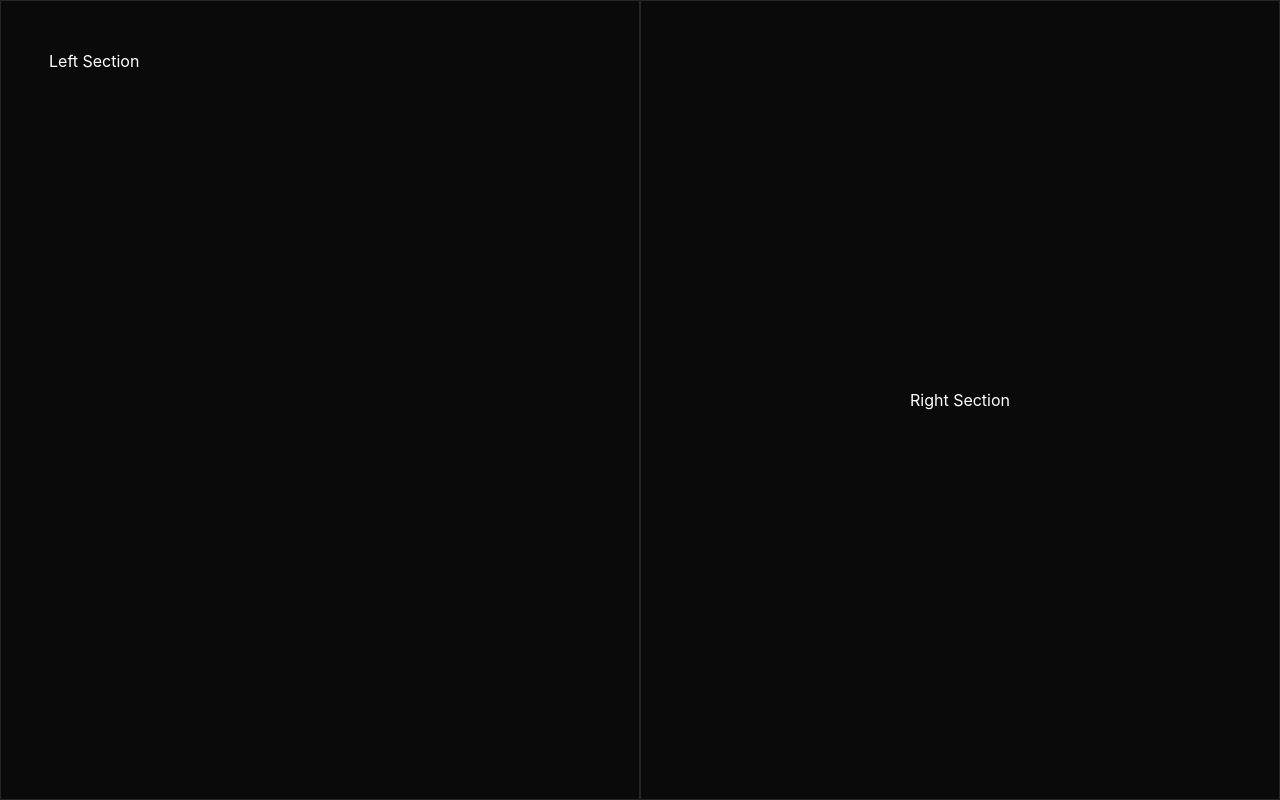
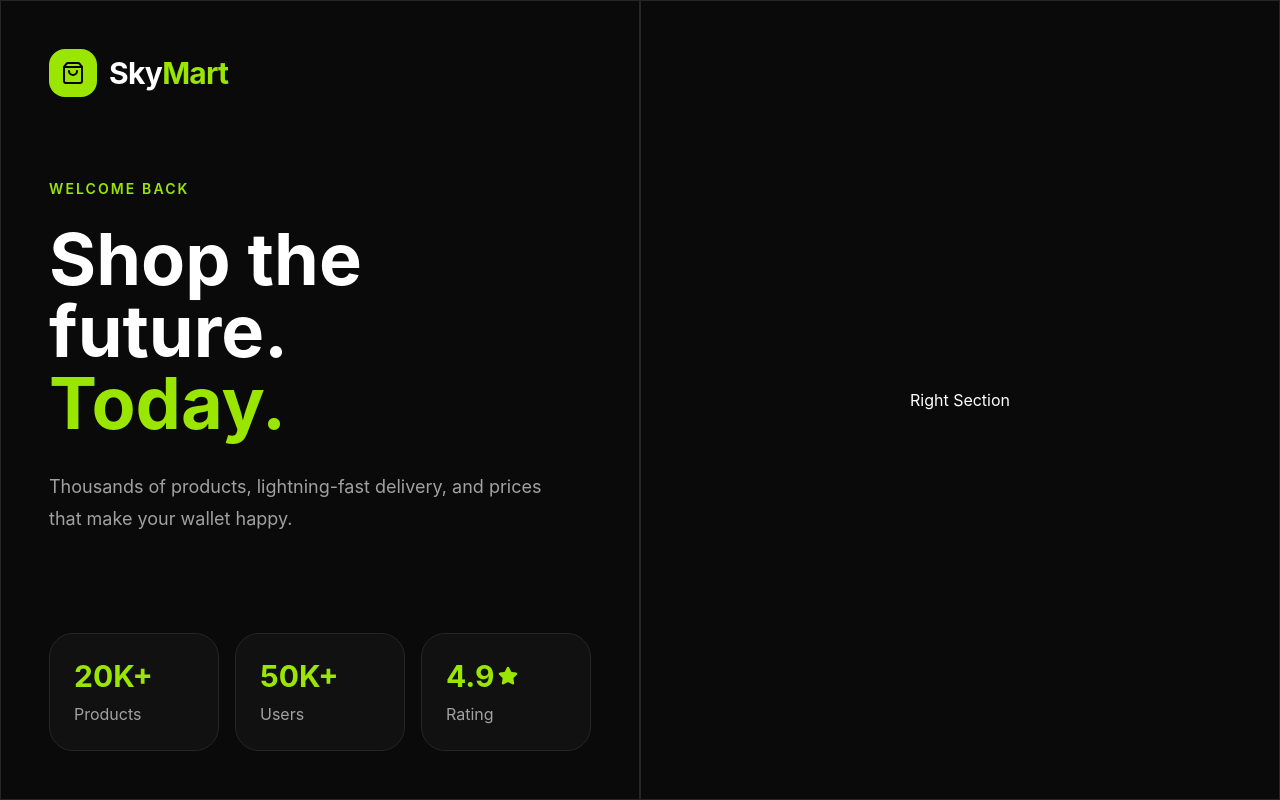
Before and after one commit to novix-vertex/SCS3-P42, a React (Vite) app: page / in a window 1280 px wide. Built offline with nearby package versions, Linux system fonts and the light colour scheme.

Commit message:
branding left section added

```diff
--- /dev/null
+++ b/src/components/Logo.jsx
@@ -0,0 +1,18 @@
+import { ShoppingBag } from "lucide-react"
+
+const Logo = () => {
+    return (
+        <div className="flex items-center gap-3">
+            <div className="flex h-12 w-12 items-center justify-center rounded-2xl bg-lime-400">
+                <ShoppingBag
+                    size={24}
+                    className="text-black" />
+            </div>
+            <h1 className="text-3xl font-bold tracking-tight">
+                Sky<span className="text-lime-400">Mart</span>
+            </h1>
+        </div>
+    )
+}
+
+export default Logo
--- a/src/components/Navbar.jsx
+++ /dev/null
@@ -1,7 +0,0 @@
-const Navbar = () => {
-  return (
-    <div>Navbar</div>
-  )
-}
-
-export default Navbar
--- /dev/null
+++ b/src/components/StatCard.jsx
@@ -0,0 +1,19 @@
+import { Star } from "lucide-react"
+
+const StatCard = ({ value, label, rating = false }) => {
+    return (
+        <div className="rounded-3xl border border-neutral-800 bg-neutral-900/60 p-6 hover:border-lime-400">
+            <div className="flex items-center gap-1">
+                <h3 className="text-3xl font-bold text-lime-400">
+                    {value}
+                </h3>
+                {rating && <Star size={20} fill="currentColor" className="text-lime-400" />}
+            </div>
+            <p className="mt-2 text-neutral-400">
+                {label}
+            </p>
+        </div>
+    )
+}
+
+export default StatCard
--- a/src/pages/Login.jsx
+++ b/src/pages/Login.jsx
@@ -1,9 +1,54 @@
+import Logo from "../components/Logo"
+import StatCard from "../components/StatCard";
+
 const Login = () => {
+    const statistics = [
+        {
+            id: 1,
+            value: "20K+",
+            label: "Products",
+        },
+        {
+            id: 2,
+            value: "50K+",
+            label: "Users",
+        },
+        {
+            id: 3,
+            value: "4.9",
+            label: "Rating",
+            rating: true,
+        },
+    ];
     return (
         <main className="min-h-screen bg-neutral-950 text-white">
             <div className="grid min-h-screen lg:grid-cols-2">
                 <section className="section-left border border-neutral-800 flex flex-col justify-between p-8 lg:p-12">
-                Left Section
+                    <Logo />
+                    <div className="max-w-xl">
+                        <p className="mb-6 text-sm font-semibold uppercase text-lime-400 tracking-[0.15em]">
+                            Welcome Back
+                        </p>
+                        <h1 className="text-5xl font-bold md:text-6xl lg:text-7xl">Shop the future.
+                            <br />
+                            <span className="text-lime-400">
+                                Today.
+                            </span>
+                        </h1>
+                        <p className="mt-8 max-w-lg text-lg text-neutral-400 leading-8 mb-4">
+                            Thousands of products, lightning-fast delivery,
+                            and prices that make your wallet happy.
+                        </p>
+                    </div>
+                    <div className="grid grid-cols-3 gap-4">
+                        {statistics.map((item) => {
+                            return <StatCard
+                                key={item.id}
+                                value={item.value}
+                                label={item.label}
+                                rating={item.rating} />
+                        })}
+                    </div>
                 </section>
                 <section className="section-right border border-neutral-800 flex items-center justify-center p-6 lg:p-12">
                     Right Section
```
Also changed, not shown: src/index.css (line endings or trailing spaces). Lines whose indentation alone changed are shown as unchanged.
